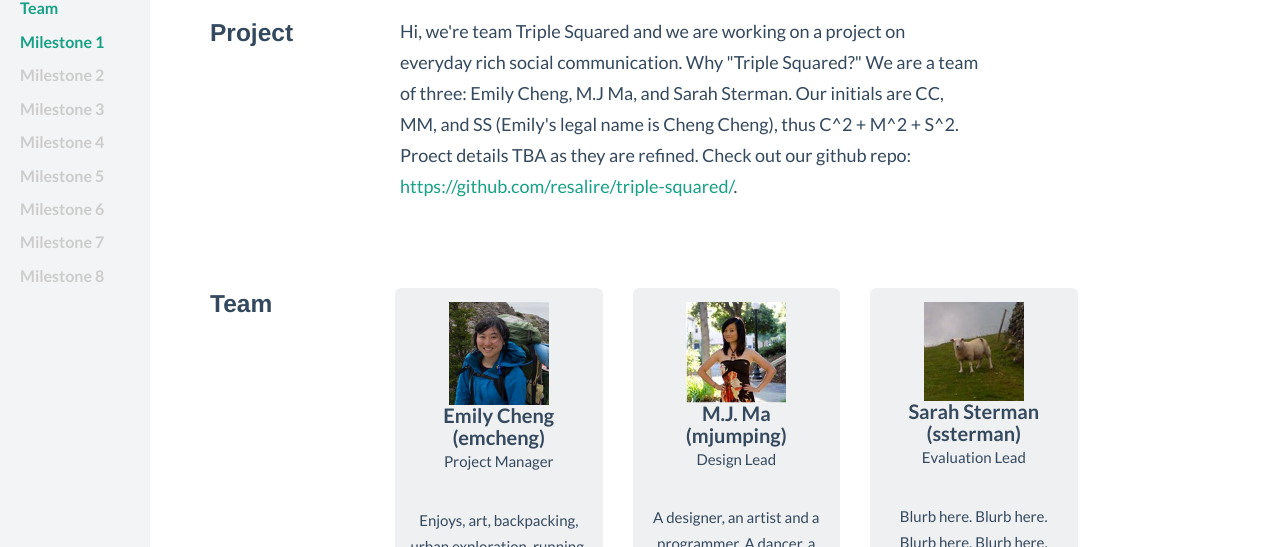
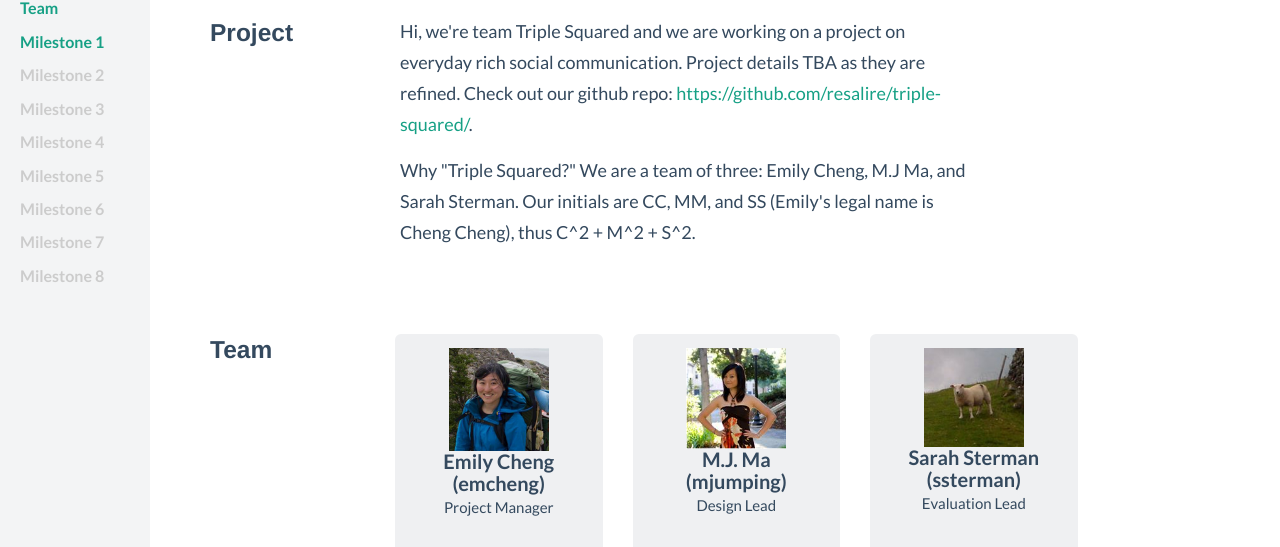
Before and after one commit to resalire/triple-squared, a website: page index.html in a window 1280 px wide. Shown: the part 182-729 px from the top of the page. Drawn offline with Linux system fonts and the light colour scheme.

Commit message:
Misspelling

```diff
--- a/index.html
+++ b/index.html
@@ -47,8 +47,9 @@
 
         <div class="triplesq-content">
           <p>
-            Hi, we're team Triple Squared and we are working on a project on everyday rich social communication. Why "Triple Squared?" We are a team of three: Emily Cheng, M.J Ma, and Sarah Sterman. Our initials are CC, MM, and SS (Emily's legal name is Cheng Cheng), thus C^2 + M^2 + S^2. Proect details TBA as they are refined. Check out our github repo: <a href="https://github.com/resalire/triple-squared/" target="_blank"> https://github.com/resalire/triple-squared/</a>.
+            Hi, we're team Triple Squared and we are working on a project on everyday rich social communication. Project details TBA as they are refined. Check out our github repo: <a href="https://github.com/resalire/triple-squared/" target="_blank"> https://github.com/resalire/triple-squared/</a>.
           </p>
+          <p>Why "Triple Squared?" We are a team of three: Emily Cheng, M.J Ma, and Sarah Sterman. Our initials are CC, MM, and SS (Emily's legal name is Cheng Cheng), thus C^2 + M^2 + S^2.</p>
         </div>
       </div>
 
```
